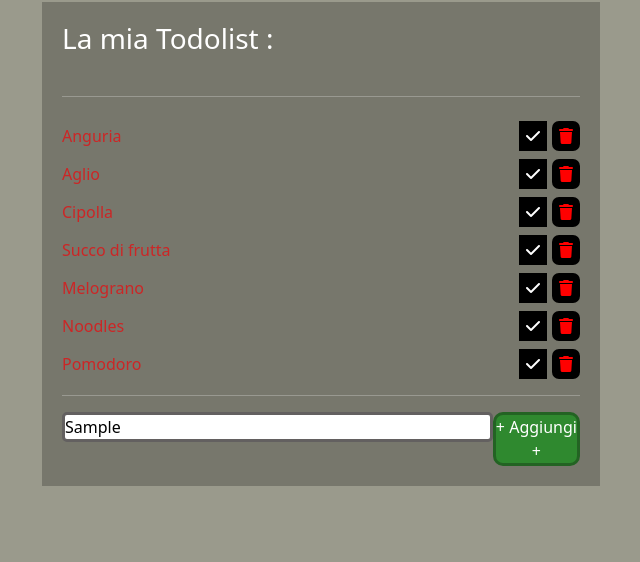
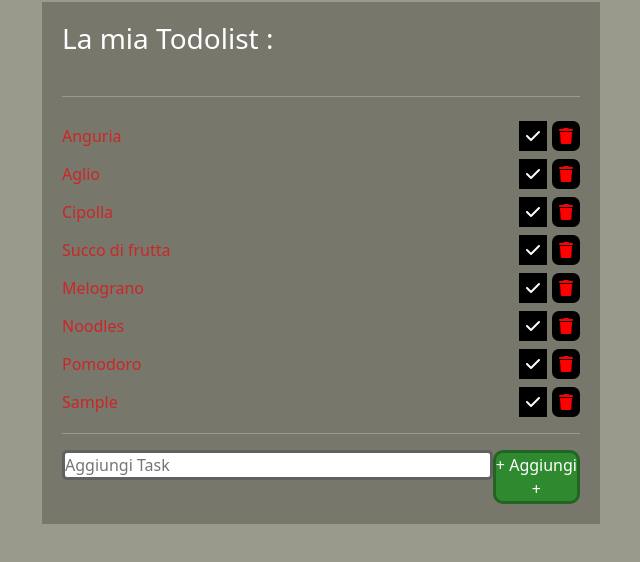
Before and after one commit to leonardopea/vue-todolist, a plain HTML site: page index.html in a window 1280 px wide. Both pictures are taken after typing "Sample" into the empty fields and a click on the button "+ Aggiungi +". Shown: the part 86-648 px from the top of the page, without its empty margins (319-959 px from the left). Drawn offline with nearby package versions, Linux system fonts and the light colour scheme.

Commit message:
aggiungo nuova task alla lista

```diff
--- a/index.html
+++ b/index.html
@@ -55,8 +55,8 @@
                         </ul>
                         <div class="row">
                             <div class="col-12 d-flex justify-content-between align-items-baseline">
-                                <input class="text_bar " type="text" placeholder="Aggiungi Task">
-                                <button class="bottone_add">+ Aggiungi +</button>
+                                <input class="text_bar " type="text" placeholder="Aggiungi Task" @keyup.enter="AggiungiElemento()" v-model="nuova_task">
+                                <button class="bottone_add" @click="AggiungiElemento()">+ Aggiungi +</button>
                             </div>
                         </div>
 
--- a/script.js
+++ b/script.js
@@ -6,6 +6,8 @@ createApp({
             titolo: 'Vue Todolist',
 
             sottotitolo: 'La mia Todolist :',
+
+            nuova_task: '',
 
             tasks:[
                 {
@@ -49,5 +51,17 @@ createApp({
         Elimina(index){
             this.tasks.splice(index,1);
         },
+        AggiungiElemento(){
+
+            let oggetto =
+            {
+                testo: this.nuova_task,
+                completato: false,
+            }
+
+            this.tasks.push(oggetto);
+
+            this.nuova_task='';
+        }
     },
 }).mount('#app');
```
